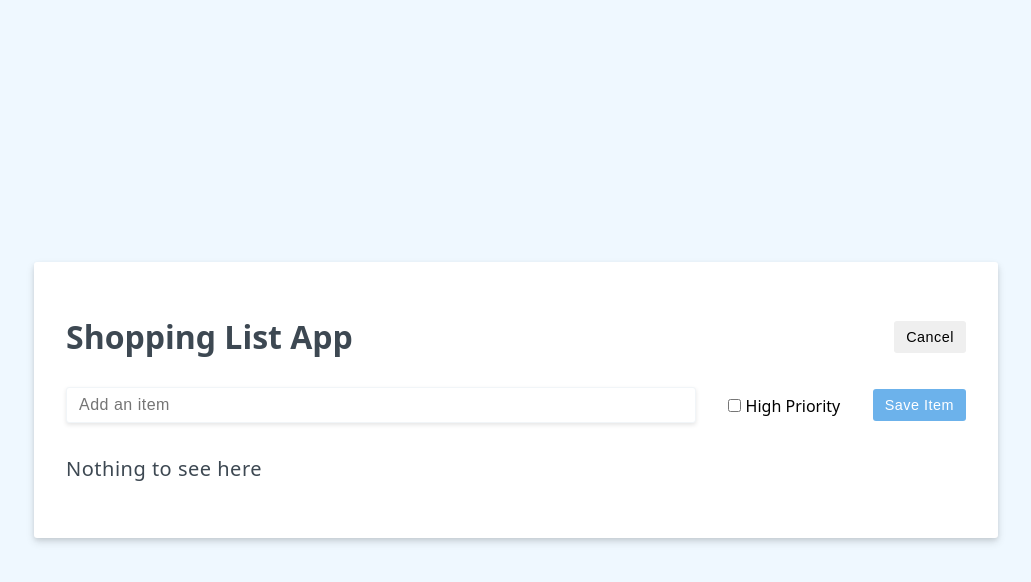
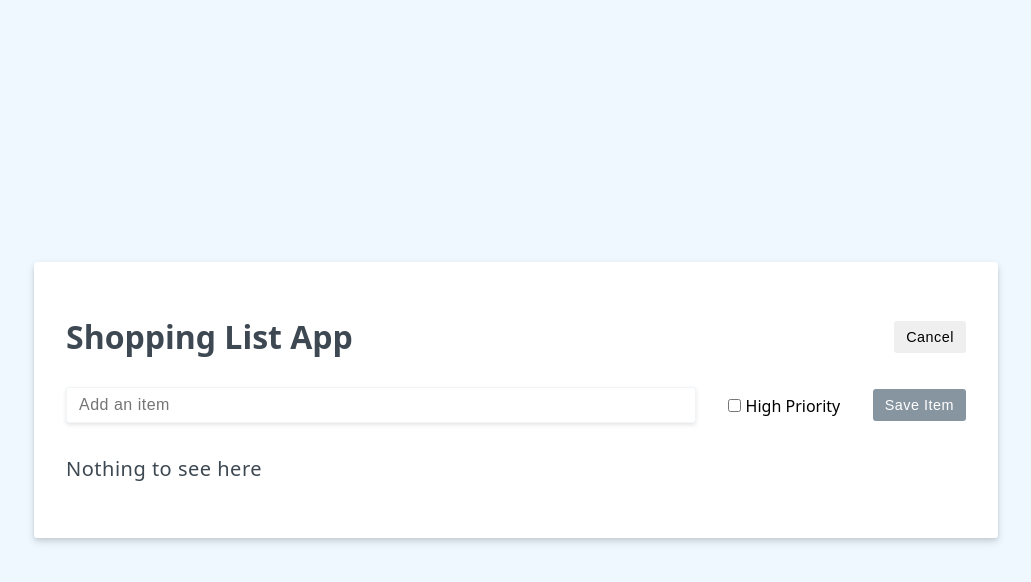
Before and after one commit to yogaajie2/vue-3-fundamentals, a Vue app: page / in a window 1280 px wide. Both pictures are taken after a click on the button "Add Item". Shown: the top 582 px of the page, without its empty margins (124-1155 px from the left). Built offline with nearby package versions, Linux system fonts and the light colour scheme; the HTML template or start-up script is replaced by a standard one.

Commit message:
Lesson 8: HTML Attribute Binding

```diff
--- a/src/App.vue
+++ b/src/App.vue
@@ -80,7 +80,10 @@ const doEdit = (e) => {
       High Priority
     </label>
 
-    <button class="btn btn-primary">
+    <button
+      :disabled="newItem.length < 5"
+      class="btn btn-primary"
+    >
       Save Item
     </button>
   </form>
```
